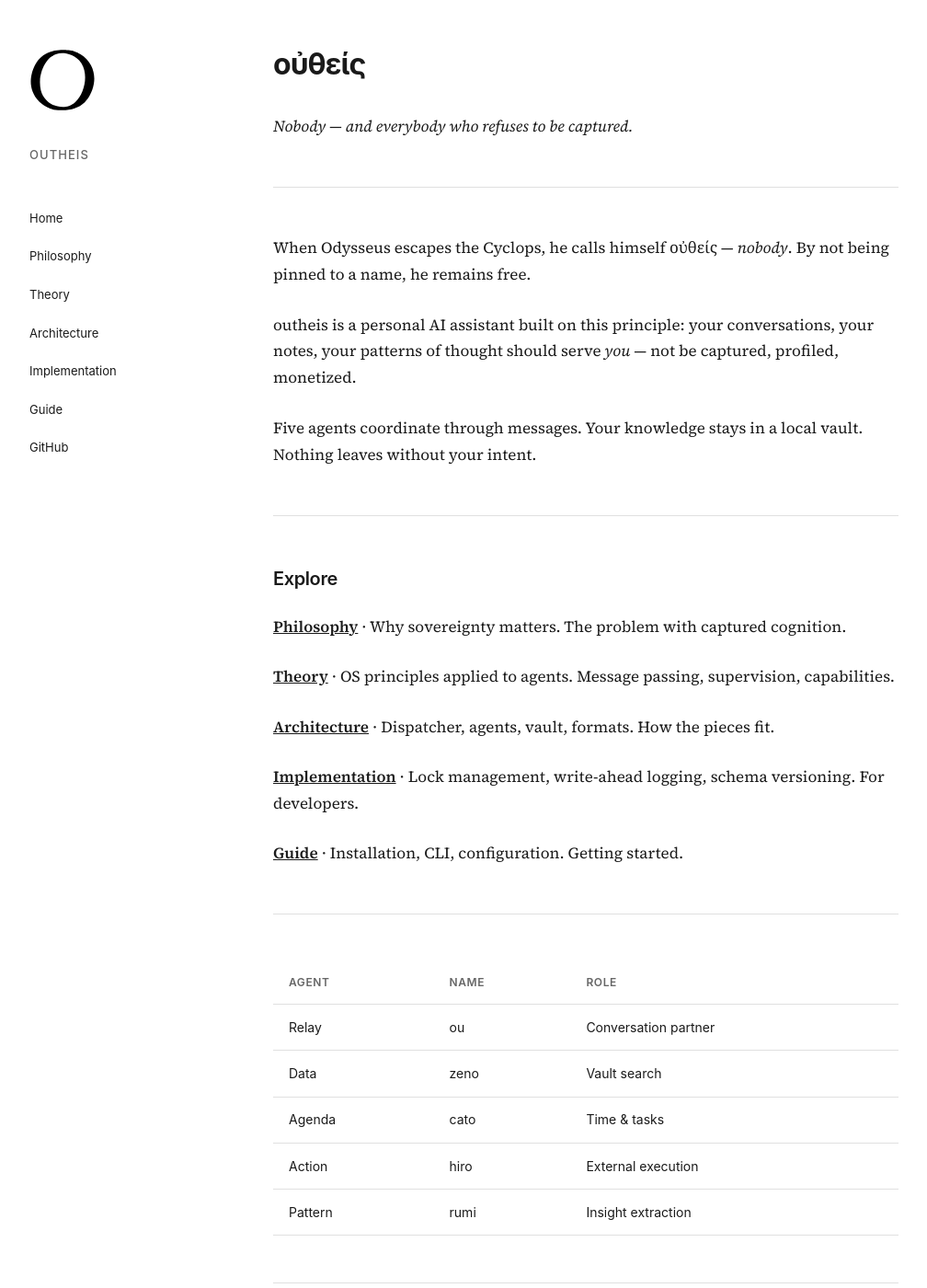
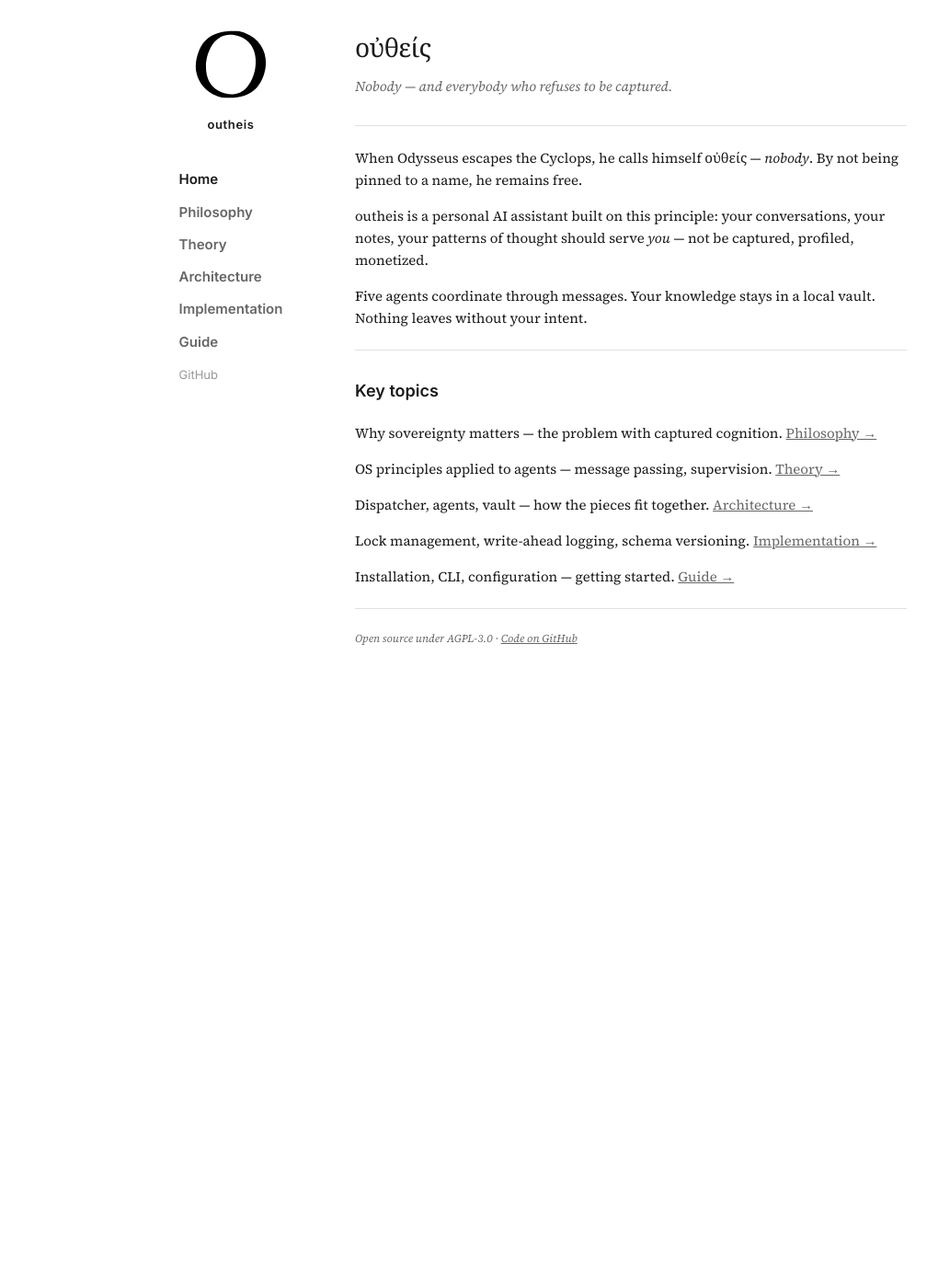
Before and after one commit to outheis-labs/outheis-minimal, a Jekyll site: the page built from web/index.md, in a window 1280 px wide and 1400 px high. Shown: the whole window at 92% size, without its empty margins (59-1067 px from the left). Built offline with Jekyll 4.4.1, drawn with Linux system fonts in a browser that asks for light colours; some web fonts are replaced.

Commit message:
Layout overhaul based on mockup
- Source Serif 4 for body, Inter for UI
- Sidebar: logo 80px centered, outheis bold centered below
- Menu items: 15px bold, GitHub smaller/gray
- Content: tighter spacing, h2 18px bold
- Index: Key topics with inline links, no agent table
- Footer: Code on GitHub in gray

```diff
--- a/web/_layouts/default.html
+++ b/web/_layouts/default.html
@@ -9,28 +9,21 @@
   <link rel="shortcut icon" href="{{ '/favicon.ico' | relative_url }}">
   <link rel="apple-touch-icon" sizes="180x180" href="{{ '/apple-touch-icon.png' | relative_url }}">
   <link rel="manifest" href="{{ '/site.webmanifest' | relative_url }}">
-  <link rel="preconnect" href="https://rsms.me/">
-  <link rel="stylesheet" href="https://rsms.me/inter/inter.css">
   <link rel="preconnect" href="https://fonts.googleapis.com">
   <link rel="preconnect" href="https://fonts.gstatic.com" crossorigin>
-  <link href="https://fonts.googleapis.com/css2?family=Source+Serif+4:ital,opsz,wght@0,8..60,400;0,8..60,600;1,8..60,400&display=swap" rel="stylesheet">
+  <link href="https://fonts.googleapis.com/css2?family=Inter:wght@400;500;600&family=Source+Serif+4:ital,opsz,wght@0,8..60,400;0,8..60,500;1,8..60,400&display=swap" rel="stylesheet">
   <style>
     *, *::before, *::after { box-sizing: border-box; margin: 0; padding: 0; }
 
     :root {
-      --font-body: "Source Serif 4", Georgia, "Times New Roman", serif;
-      --font-heading: "Inter", -apple-system, BlinkMacSystemFont, sans-serif;
+      --font-body: "Source Serif 4", Georgia, serif;
+      --font-ui: "Inter", -apple-system, BlinkMacSystemFont, sans-serif;
       --font-mono: SFMono-Regular, Menlo, Monaco, Consolas, monospace;
       --color-text: #1a1a1a;
-      --color-muted: #666;
+      --color-text-muted: #666;
+      --color-text-faint: #999;
       --color-border: #e0e0e0;
       --color-bg-code: #f7f7f7;
-    }
-
-    @supports (font-variation-settings: normal) {
-      :root {
-        --font-heading: "Inter var", -apple-system, BlinkMacSystemFont, sans-serif;
-      }
     }
 
     html, body {
@@ -38,45 +31,48 @@
       min-height: 100vh;
       background: #fff;
       font-family: var(--font-body);
-      font-size: 17px;
-      line-height: 1.7;
+      font-size: 15px;
+      line-height: 1.6;
       color: var(--color-text);
     }
 
     .container {
       display: flex;
-      max-width: 1200px;
+      max-width: 900px;
       margin: 0 auto;
-      padding: 3rem;
-      gap: 5rem;
+      padding: 2rem;
+      gap: 3rem;
     }
 
     .sidebar {
       flex: 0 0 180px;
       position: sticky;
-      top: 3rem;
+      top: 2rem;
       height: fit-content;
+      display: flex;
+      flex-direction: column;
+      align-items: center;
     }
 
     .sidebar-logo {
       display: block;
-      width: 72px;
-      height: 72px;
-      margin-bottom: 2rem;
+      width: 80px;
+      height: 80px;
+      margin-bottom: 1rem;
     }
 
     .sidebar-title {
-      font-family: var(--font-heading);
+      font-family: var(--font-ui);
       font-size: 13px;
-      font-weight: 500;
-      letter-spacing: 0.08em;
-      text-transform: uppercase;
-      color: var(--color-muted);
+      font-weight: 600;
+      letter-spacing: 0.05em;
+      color: var(--color-text);
       margin-bottom: 2.5rem;
     }
 
     .sidebar-nav {
       list-style: none;
+      width: 100%;
     }
 
     .sidebar-nav li {
@@ -84,91 +80,104 @@
     }
 
     .sidebar-nav a {
-      font-family: var(--font-heading);
-      color: var(--color-text);
+      font-family: var(--font-ui);
+      color: var(--color-text-muted);
       text-decoration: none;
-      font-size: 13px;
-      font-weight: 400;
+      font-size: 15px;
+      font-weight: 600;
     }
 
     .sidebar-nav a:hover {
-      text-decoration: underline;
+      color: var(--color-text);
+    }
+
+    .sidebar-nav a.active {
+      color: var(--color-text);
+    }
+
+    .sidebar-nav .nav-external {
+      font-size: 13px;
+      font-weight: 400;
+      color: var(--color-text-faint);
+      margin-top: 0.5rem;
     }
 
     .content {
       flex: 1;
       min-width: 0;
-      max-width: 680px;
+      max-width: 600px;
     }
 
     .content h1 {
-      font-family: var(--font-heading);
-      font-size: 32px;
-      font-weight: 700;
-      margin-bottom: 2rem;
-      letter-spacing: -0.03em;
-      line-height: 1.2;
+      font-family: var(--font-body);
+      font-size: 28px;
+      font-weight: 500;
+      margin-bottom: 0.5rem;
+      letter-spacing: -0.02em;
     }
 
     .content h2 {
-      font-family: var(--font-heading);
-      font-size: 20px;
+      font-family: var(--font-ui);
+      font-size: 18px;
       font-weight: 600;
-      margin-top: 3rem;
+      margin-top: 2rem;
       margin-bottom: 1.25rem;
-      letter-spacing: -0.02em;
     }
 
     .content h3 {
-      font-family: var(--font-heading);
-      font-size: 16px;
+      font-family: var(--font-ui);
+      font-size: 15px;
       font-weight: 600;
-      margin-top: 2.5rem;
+      margin-top: 1.5rem;
+      margin-bottom: 0.75rem;
+    }
+
+    .content p {
       margin-bottom: 1rem;
     }
 
-    .content p {
-      margin-bottom: 1.5rem;
+    .content a {
+      color: var(--color-text-muted);
     }
 
-    .content a {
+    .content a:hover {
       color: var(--color-text);
     }
 
     .content ul, .content ol {
-      margin-bottom: 1.5rem;
+      margin-bottom: 1rem;
       padding-left: 1.5rem;
     }
 
     .content li {
-      margin-bottom: 0.5rem;
+      margin-bottom: 0.4rem;
     }
 
     .content table {
       width: 100%;
       border-collapse: collapse;
-      margin: 2rem 0;
-      font-family: var(--font-heading);
-      font-size: 14px;
+      margin: 1.5rem 0;
+      font-family: var(--font-ui);
+      font-size: 13px;
     }
 
     .content th, .content td {
       text-align: left;
-      padding: 0.75rem 1rem;
+      padding: 0.5rem 0.75rem;
       border-bottom: 1px solid var(--color-border);
     }
 
     .content th {
-      font-weight: 600;
-      font-size: 12px;
+      font-weight: 500;
+      font-size: 11px;
       text-transform: uppercase;
       letter-spacing: 0.05em;
-      color: var(--color-muted);
+      color: var(--color-text-muted);
     }
 
     .content code {
       font-family: var(--font-mono);
-      font-size: 15px;
+      font-size: 14px;
       background: var(--color-bg-code);
       padding: 0.15em 0.4em;
       border-radius: 3px;
@@ -176,10 +185,10 @@
 
     .content pre {
       background: var(--color-bg-code);
-      padding: 1.25rem 1.5rem;
+      padding: 1rem 1.25rem;
       overflow-x: auto;
-      margin: 2rem 0;
-      font-size: 14px;
+      margin: 1.5rem 0;
+      font-size: 13px;
       border-radius: 4px;
       line-height: 1.5;
     }
@@ -193,11 +202,11 @@
     .content hr {
       border: none;
       border-top: 1px solid var(--color-border);
-      margin: 3rem 0;
+      margin: 1.5rem 0;
     }
 
     .content strong {
-      font-weight: 600;
+      font-weight: 500;
     }
 
     .content em {
@@ -205,29 +214,37 @@
     }
 
     .content blockquote {
-      border-left: 3px solid var(--color-border);
-      padding-left: 1.5rem;
-      margin: 2rem 0;
-      color: var(--color-muted);
+      border-left: 2px solid var(--color-border);
+      padding-left: 1.25rem;
+      margin: 1.5rem 0;
+      color: var(--color-text-muted);
+      font-style: italic;
+    }
+
+    .content .lead {
+      font-style: italic;
+      color: var(--color-text-muted);
+      margin-bottom: 2rem;
+    }
+
+    .content .footer {
+      font-size: 12px;
+      color: var(--color-text-muted);
       font-style: italic;
     }
 
     /* Mobile */
-    @media (max-width: 768px) {
-      html, body {
-        font-size: 16px;
-      }
-
+    @media (max-width: 700px) {
       .container {
         flex-direction: column;
         padding: 1.5rem;
-        gap: 2rem;
+        gap: 1.5rem;
       }
 
       .sidebar {
         position: static;
         flex: none;
-        display: flex;
+        flex-direction: row;
         flex-wrap: wrap;
         align-items: center;
         gap: 1rem;
@@ -240,7 +257,6 @@
       }
 
       .sidebar-title {
-        font-size: 14px;
         margin-bottom: 0;
         flex: 1;
       }
@@ -257,23 +273,11 @@
       }
 
       .content h1 {
-        font-size: 26px;
+        font-size: 24px;
       }
 
       .content h2 {
-        font-size: 18px;
-        margin-top: 2.5rem;
-      }
-
-      .content pre {
-        font-size: 13px;
-        padding: 1rem;
-      }
-
-      .content table {
-        font-size: 13px;
-        display: block;
-        overflow-x: auto;
+        font-size: 16px;
       }
     }
   </style>
@@ -285,13 +289,13 @@
       <div class="sidebar-title">outheis</div>
       <nav>
         <ul class="sidebar-nav">
-          <li><a href="{{ '/' | relative_url }}">Home</a></li>
-          <li><a href="{{ '/philosophy/' | relative_url }}">Philosophy</a></li>
-          <li><a href="{{ '/theory/' | relative_url }}">Theory</a></li>
-          <li><a href="{{ '/architecture/' | relative_url }}">Architecture</a></li>
-          <li><a href="{{ '/implementation/' | relative_url }}">Implementation</a></li>
-          <li><a href="{{ '/guide/' | relative_url }}">Guide</a></li>
-          <li><a href="https://github.com/outheis-labs/outheis-minimal">GitHub</a></li>
+          <li><a href="{{ '/' | relative_url }}" class="{% if page.url == '/' %}active{% endif %}">Home</a></li>
+          <li><a href="{{ '/philosophy/' | relative_url }}" class="{% if page.url contains '/philosophy' %}active{% endif %}">Philosophy</a></li>
+          <li><a href="{{ '/theory/' | relative_url }}" class="{% if page.url contains '/theory' %}active{% endif %}">Theory</a></li>
+          <li><a href="{{ '/architecture/' | relative_url }}" class="{% if page.url contains '/architecture' %}active{% endif %}">Architecture</a></li>
+          <li><a href="{{ '/implementation/' | relative_url }}" class="{% if page.url contains '/implementation' %}active{% endif %}">Implementation</a></li>
+          <li><a href="{{ '/guide/' | relative_url }}" class="{% if page.url contains '/guide' %}active{% endif %}">Guide</a></li>
+          <li><a href="https://github.com/outheis-labs/outheis-minimal" class="nav-external">GitHub</a></li>
         </ul>
       </nav>
     </aside>
--- a/web/index.md
+++ b/web/index.md
@@ -5,6 +5,7 @@ title: outheis
 # οὐθείς
 
 *Nobody — and everybody who refuses to be captured.*
+{: .lead}
 
 ---
 
@@ -16,28 +17,19 @@ Five agents coordinate through messages. Your knowledge stays in a local vault.
 
 ---
 
-## Explore
+## Key topics
 
-[**Philosophy**](philosophy/) · Why sovereignty matters. The problem with captured cognition.
+Why sovereignty matters — the problem with captured cognition. [Philosophy →](philosophy/)
 
-[**Theory**](theory/) · OS principles applied to agents. Message passing, supervision, capabilities.
+OS principles applied to agents — message passing, supervision. [Theory →](theory/)
 
-[**Architecture**](architecture/) · Dispatcher, agents, vault, formats. How the pieces fit.
+Dispatcher, agents, vault — how the pieces fit together. [Architecture →](architecture/)
 
-[**Implementation**](implementation/) · Lock management, write-ahead logging, schema versioning. For developers.
+Lock management, write-ahead logging, schema versioning. [Implementation →](implementation/)
 
-[**Guide**](guide/) · Installation, CLI, configuration. Getting started.
+Installation, CLI, configuration — getting started. [Guide →](guide/)
 
 ---
 
-| Agent | Name | Role |
-|-------|------|------|
-| Relay | ou | Conversation partner |
-| Data | zeno | Vault search |
-| Agenda | cato | Time & tasks |
-| Action | hiro | External execution |
-| Pattern | rumi | Insight extraction |
-
----
-
-*Open source under AGPL-3.0 · [GitHub](https://github.com/outheis-labs/outheis-minimal)*
+*Open source under AGPL-3.0 · [Code on GitHub](https://github.com/outheis-labs/outheis-minimal)*
+{: .footer}
```
